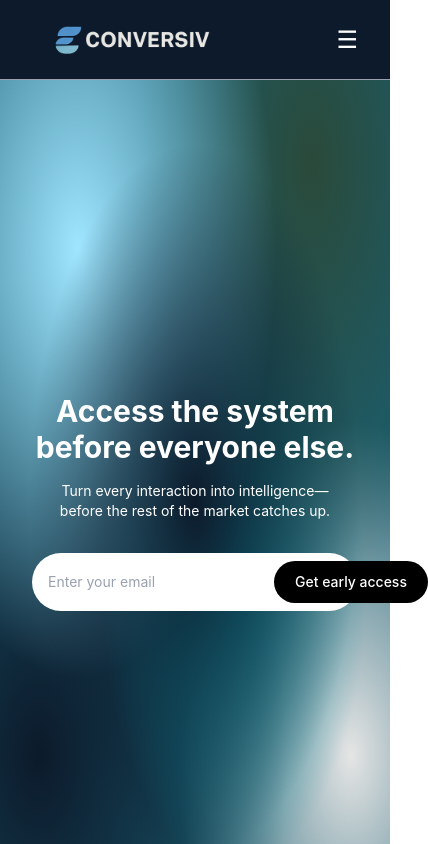
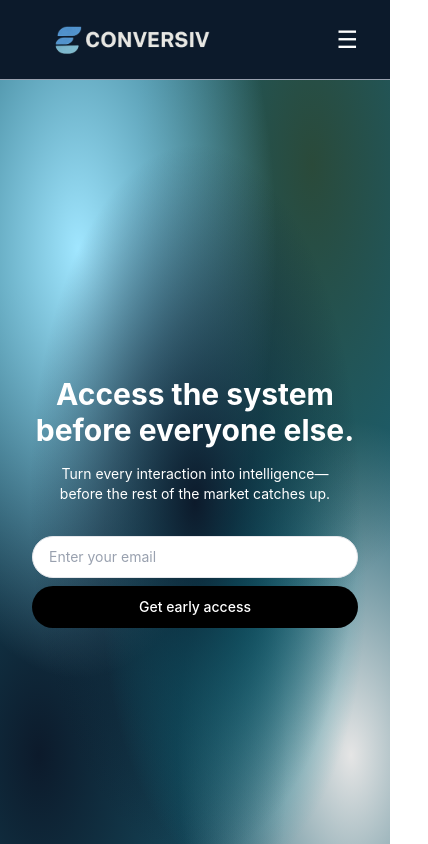
Before and after one commit to Sonix-J/CONVERSIV, a React (Vite) app: page /earlyaccess in a window 390 px wide. Shown: the top 844 px of the page, 428 px wide, since content can reach past the window. Built offline with nearby package versions, Linux system fonts and the light colour scheme.

Commit message:
minor adjustments

```diff
--- a/src/pages/EarlyAccess.tsx
+++ b/src/pages/EarlyAccess.tsx
@@ -76,7 +76,7 @@ export default function EarlyAccess() {
         </motion.div>
 
         <motion.div
-          className="flex items-center bg-white gap-2 px-2 py-2 pl-4 rounded-full w-full max-w-sm md:max-w-md"
+          className="flex flex-col md:flex-row md:items-center md:bg-white gap-2 md:px-2 md:py-2 md:pl-4 md:rounded-full w-full max-w-sm md:max-w-md"
           initial={{ y: 30, opacity: 0 }}
           animate={{ y: 0, opacity: 1 }}
           transition={{ delay: 0.4, duration: 0.8 }}
@@ -84,7 +84,7 @@ export default function EarlyAccess() {
           <input
             type="email"
             placeholder="Enter your email"
-            className="flex-1 bg-transparent border-none outline-none placeholder:text-gray-400 text-sm"
+            className="flex-1 bg-white md:bg-transparent border border-gray-200 md:border-none rounded-full px-4 py-2.5 md:px-0 md:py-0 outline-none placeholder:text-gray-400 text-sm"
           />
           <button className="bg-black transition-all duration-500 hover:bg-white hover:text-black border border-transparent hover:border-black text-white text-sm font-medium px-5 py-2.5 rounded-full whitespace-nowrap">
             Get early access
```
